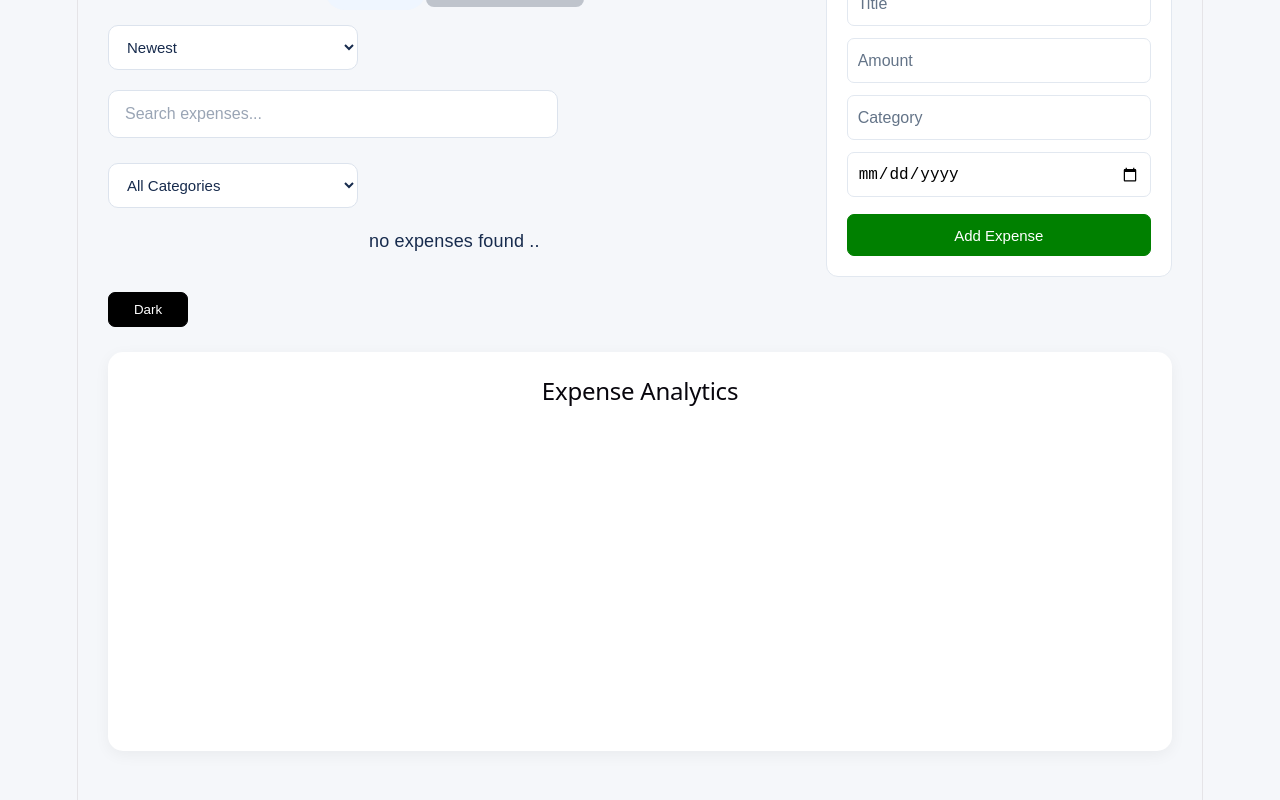
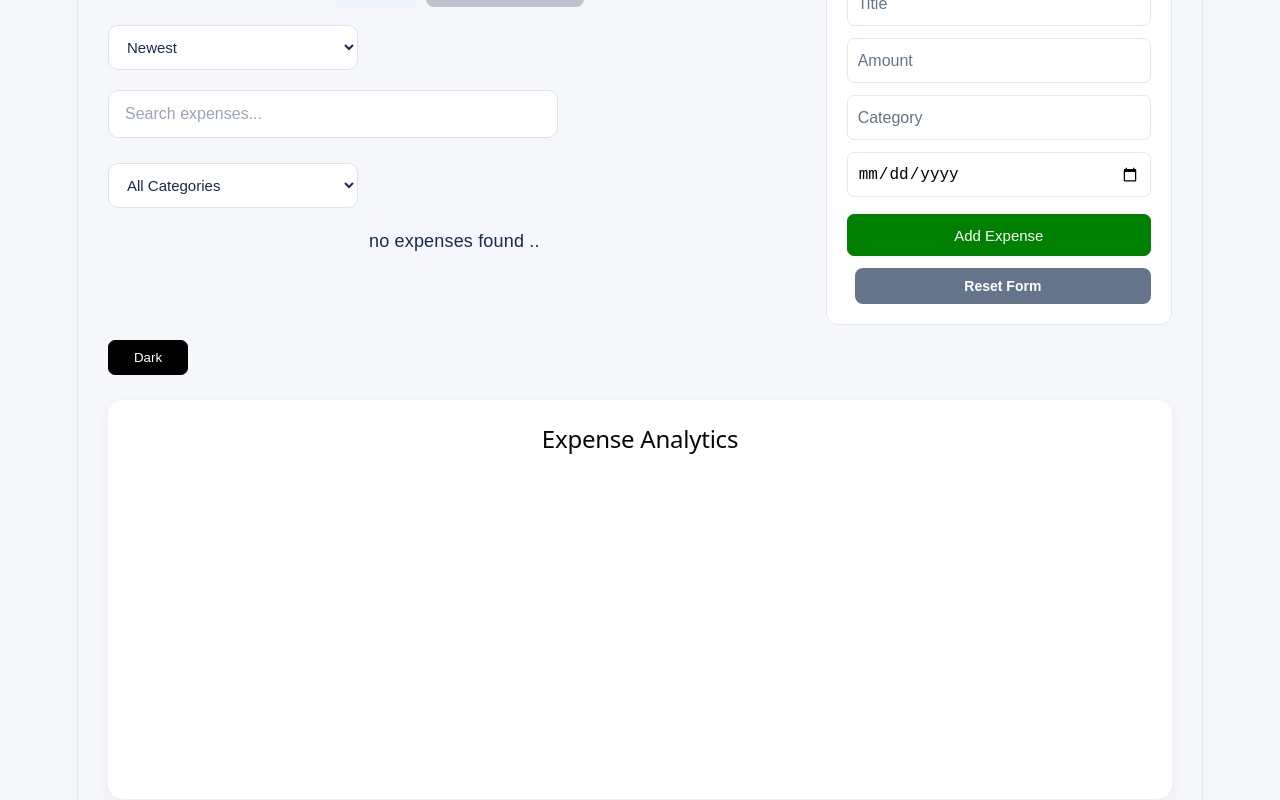
Before and after one commit to Rhishav19/expenses_tracker, a React (Vite) app: page / in a window 1280 px wide. Shown: the part 1115-1915 px from the top of the page. Built offline with nearby package versions, Linux system fonts and the light colour scheme.

Commit message:
add button to reset the expense form

```diff
--- a/src/App.css
+++ b/src/App.css
@@ -764,3 +764,29 @@ button {
   background-color: #1E3A5F;
   color: #93C5FD;
 }
+.reset-btn {
+  background-color: #64748B;
+  color: white;
+  border: none;
+  padding: 10px 18px;
+  border-radius: 8px;
+  font-size: 14px;
+  font-weight: 600;
+  cursor: pointer;
+  transition: all 0.2s ease;
+  margin-left: 8px;
+}
+
+.reset-btn:hover {
+  background-color: #475569;
+  transform: translateY(-2px);
+}
+
+.reset-btn:active {
+  transform: translateY(0);
+}
+
+.reset-btn:disabled {
+  opacity: 0.6;
+  cursor: not-allowed;
+}
--- a/src/App.jsx
+++ b/src/App.jsx
@@ -215,6 +215,10 @@ const addExpense = () => {
   }
 };
 
+const resetForm = () =>{
+  setNewExpense({title:"",amount:"",category:"",date:""});
+}
+
 
 
 let expenseCount=expense.length;
@@ -312,6 +316,9 @@ return (
           <button onClick={addExpense} className="add-expenses-btn">
             Add Expense
           </button>
+          <button onClick={resetForm} className="reset-btn">
+            Reset Form
+          </button>
 
         </div>
 
```
